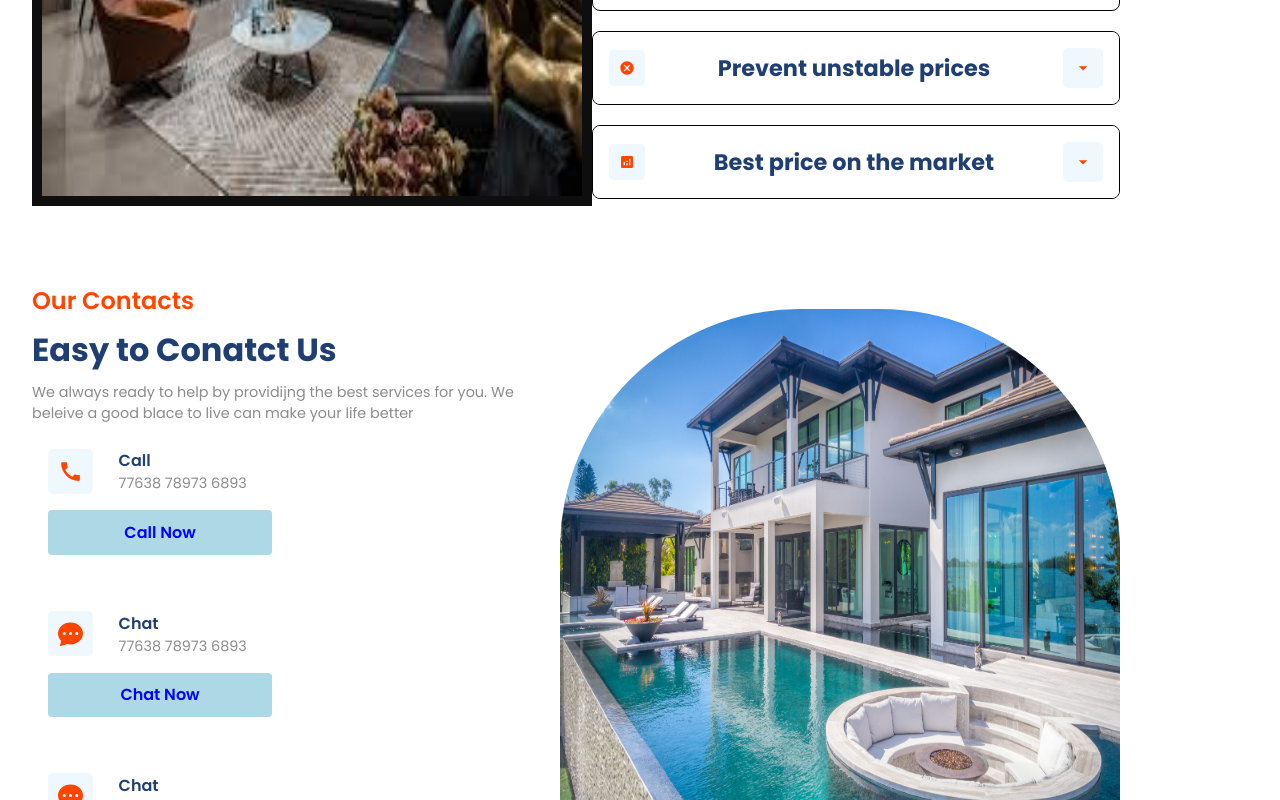
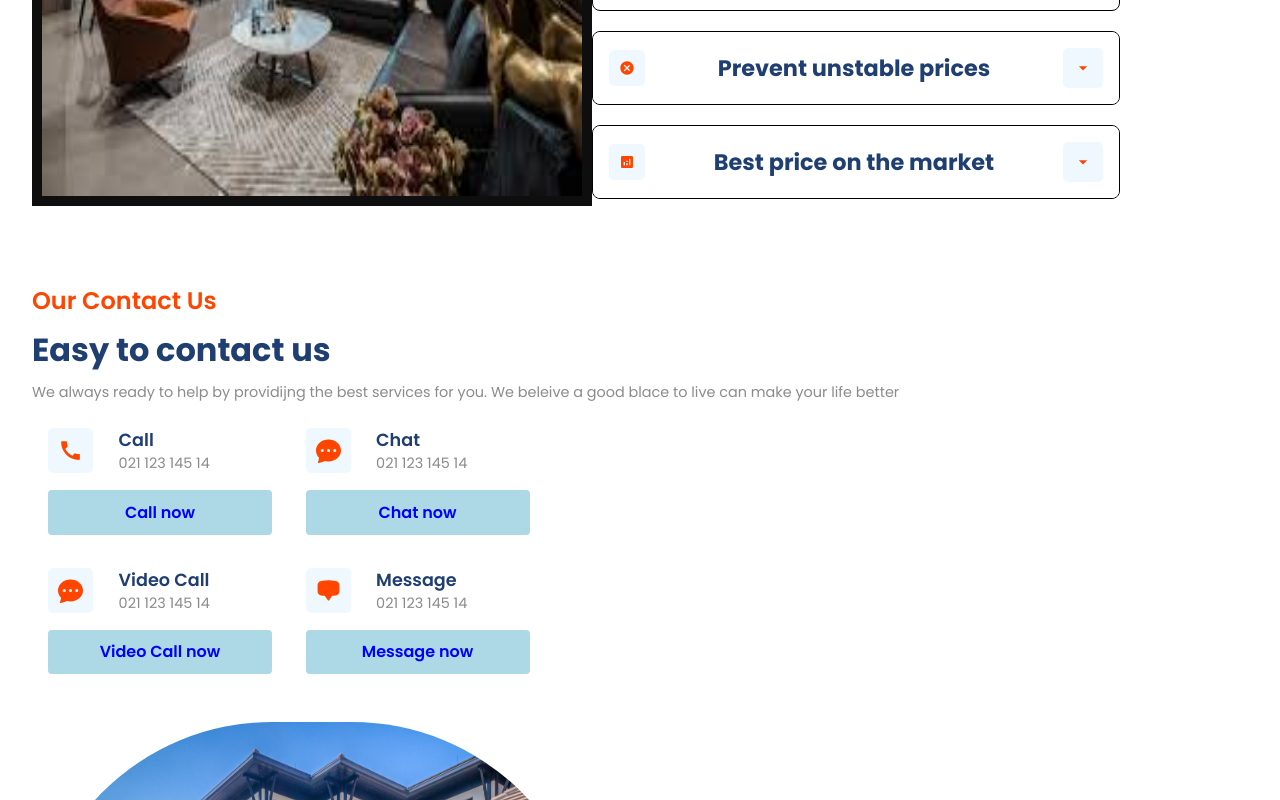
Before and after one commit to Aamir-Manzoor/Real-Estate-Web-Application, a React (Vite) app: page / in a window 1280 px wide. Shown: the part 2000-2800 px from the top of the page. Built offline with nearby package versions, Linux system fonts and the light colour scheme.

Commit message:
contact completed

```diff
--- a/src/components/contact/Contact.css
+++ b/src/components/contact/Contact.css
@@ -1,5 +1,5 @@
-.c-container {
-  justify-content: space-between !important;
+\.c-container {
+    justify-content: space-between;
   }
   .c-container > div {
     flex: 1;
@@ -7,23 +7,26 @@
 
   .c-right {
     width: 100%;
+  }
 
-}
   .c-left {
     gap: 0.5rem;
   }
 
   .contactModes .row {
-    gap: 1.5rem;
+    gap: 1.5px;
   }
-.mode{
+
+  .mode {
     width: 16rem;
     padding: 1rem;
+    /* border: 1px solid black; */
+    border-radius: 5px;
     gap: 1rem;
     transition: all 300ms ease-in;
   }
 
-.mode .button{
+  .mode .button {
     width: 100%;
     background: lightblue;
     color: blue;
@@ -31,21 +34,38 @@
     font-weight: 600;
   }
 
-.mode>:nth-child(1){
+  .mode > :nth-child(1) {
     width: 100%;
     gap: 1.6rem;
   }
-.mode .detail .primaryText{
-    font-size: 1rem;
+
+  .mode .detail .primaryText {
+    font-size: 1.1rem;
     font-weight: 600;
   }
-.mode:hover{
+
+  .mode:hover {
     scale: 1.1;
     box-shadow: var(--shadow);
   }
 
-.mode .button:hover{
+  .mode .button:hover {
     background-color: blue;
-    color: white;
+    color: aliceblue;
     scale: 0.8;
   }
+
+  @media (max-width: 1024px) {
+    .c-container {
+      flex-direction: column;
+    }
+    .c-right {
+      justify-content: center;
+    }
+    .row {
+      flex-direction: column;
+    }
+    /* .mode {
+      width: 100%;
+    } */
+  }
--- a/src/components/contact/Contact.jsx
+++ b/src/components/contact/Contact.jsx
@@ -1,25 +1,25 @@
 import Img4 from "../../assets/main4.jpg";
 import { MdCall } from "react-icons/md";
 import "./Contact.css";
-// import {HiChatBubbleBottomCenter} from 'react-icons/hi';
-import {BsFillChatDotsFill} from "react-icons/bs"
+import { HiChatBubbleBottomCenter } from "react-icons/hi2";
+import { BsFillChatDotsFill } from "react-icons/bs";
 
 const Contact = () => {
   return (
     <section className="c-wrapper">
       <div className="paddings innerWidth flexCenter c-container">
         {/* left side */}
-        <div className=" flexColStart c-left">
-          <span className="orangeText">Our Contacts</span>
-          <span className="primaryText">Easy to Conatct Us</span>
+        <div className="flexColStart c-left">
+          <span className="orangeText">Our Contact Us</span>
+          <span className="primaryText">Easy to contact us</span>
           <span className="secondaryText">
             We always ready to help by providijng the best services for you. We
-            beleive a good blace to live can make your life better
+            beleive a good blace to live can make your life better{" "}
           </span>
+
           <div className="flexColStart contactModes">
             {/* first row */}
-            <div className="flexColStart row">
-              {/* first Mode */}
+            <div className="flexStart row">
               <div className="flexColCenter mode">
                 <div className="flexStart">
                   <div className="flexCenter icon">
@@ -27,12 +27,12 @@
                   </div>
                   <div className="flexColStart detail">
                     <span className="primaryText">Call</span>
-                    <span className="secondaryText">77638 78973 6893</span>
+                    <span className="secondaryText">021 123 145 14</span>
                   </div>
                 </div>
-                <div className="flexCenter button">Call Now</div>
+                <div className="flexCenter button">Call now</div>
               </div>
-              {/* second Mode */}
+
               <div className="flexColCenter mode">
                 <div className="flexStart">
                   <div className="flexCenter icon">
@@ -40,24 +40,39 @@
                   </div>
                   <div className="flexColStart detail">
                     <span className="primaryText">Chat</span>
-                    <span className="secondaryText">77638 78973 6893</span>
+                    <span className="secondaryText">021 123 145 14</span>
                   </div>
                 </div>
-                <div className="flexCenter button">Chat Now</div>
+                <div className="flexCenter button">Chat now</div>
               </div>
+            </div>
 
-              {/* Third Mode */}
+            {/* second row */}
+            <div className="flexStart row">
               <div className="flexColCenter mode">
                 <div className="flexStart">
                   <div className="flexCenter icon">
                     <BsFillChatDotsFill size={25} />
                   </div>
                   <div className="flexColStart detail">
-                    <span className="primaryText">Chat</span>
-                    <span className="secondaryText">77638 78973 6893</span>
+                    <span className="primaryText">Video Call</span>
+                    <span className="secondaryText">021 123 145 14</span>
                   </div>
                 </div>
-                <div className="flexCenter button">Chat Now</div>
+                <div className="flexCenter button">Video Call now</div>
+              </div>
+
+              <div className="flexColCenter mode">
+                <div className="flexStart">
+                  <div className="flexCenter icon">
+                    <HiChatBubbleBottomCenter size={25} />
+                  </div>
+                  <div className="flexColStart detail">
+                    <span className="primaryText">Message</span>
+                    <span className="secondaryText">021 123 145 14</span>
+                  </div>
+                </div>
+                <div className="flexCenter button">Message now</div>
               </div>
             </div>
           </div>
```
Lines whose indentation alone changed are shown as unchanged.
